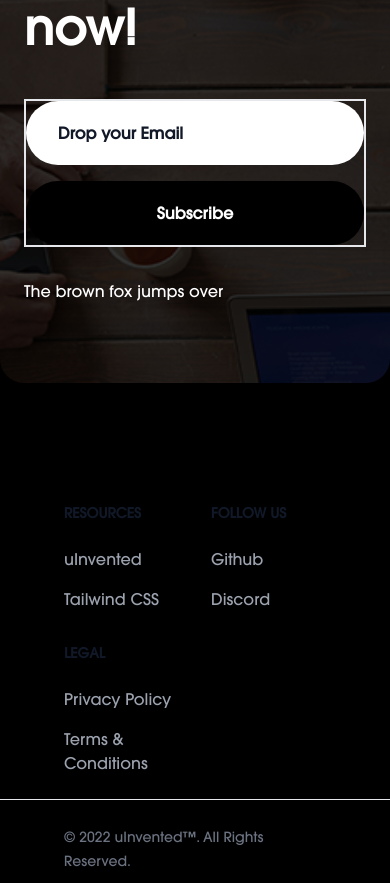
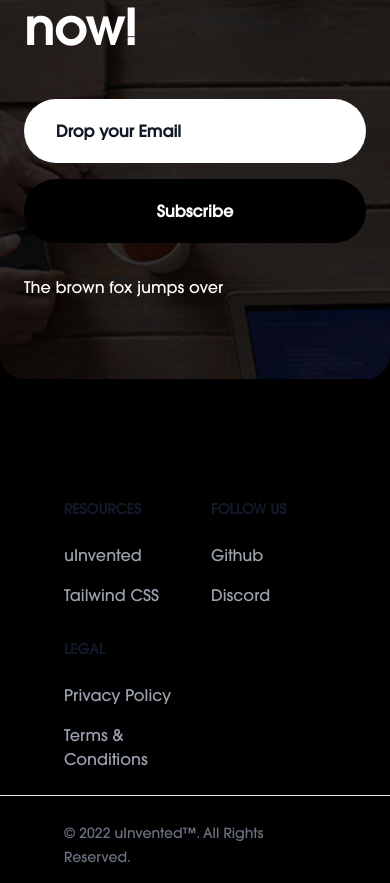
Before and after one commit to inductor69/uInvented, a Next.js app: page / in a window 390 px wide. Shown: the part 7441-8324 px from the top of the page. Built offline with nearby package versions, Linux system fonts and the light colour scheme; a web font is replaced by a local one.

Commit message:
LIGHT FUCK

```diff
--- a/components/Landing/landing.js
+++ b/components/Landing/landing.js
@@ -253,7 +253,7 @@ export default function Landing() {
 
                                 <span className="text-base lg:text-lg text-white font-bold">More news</span>
                                 <h3 className="mt-6 mb-12 text-5xl lg:text-6xl text-white font-bold font-heading">Subscribe now!</h3>
-                                <div className="sm:max-w-md mb-8 sm:flex sm:items-center sm:bg-white border-2 sm:rounded-full">
+                                <div className="sm:max-w-md mb-8 sm:flex sm:items-center sm:bg-white sm:border-2 sm:rounded-full">
                                     <span className="hidden sm:inline-block pl-2 sm:pl-6 lg:pl-10 ">
                                         <svg width="37" height="37" viewbox="0 0 37 37" fill="none" xmlns="http://www.w3.org/2000/svg"><circle cx="18.5" cy="18.5" r="9.5" fill="#1F40FF" fill-opacity="0.15"></circle><circle cx="18.5" cy="18.5" r="18.5" fill="#1F40FF" fill-opacity="0.06"></circle><circle cx="18.5" cy="18.5" r="2.5" fill="#282C36"></circle></svg>
                                     </span>
```
